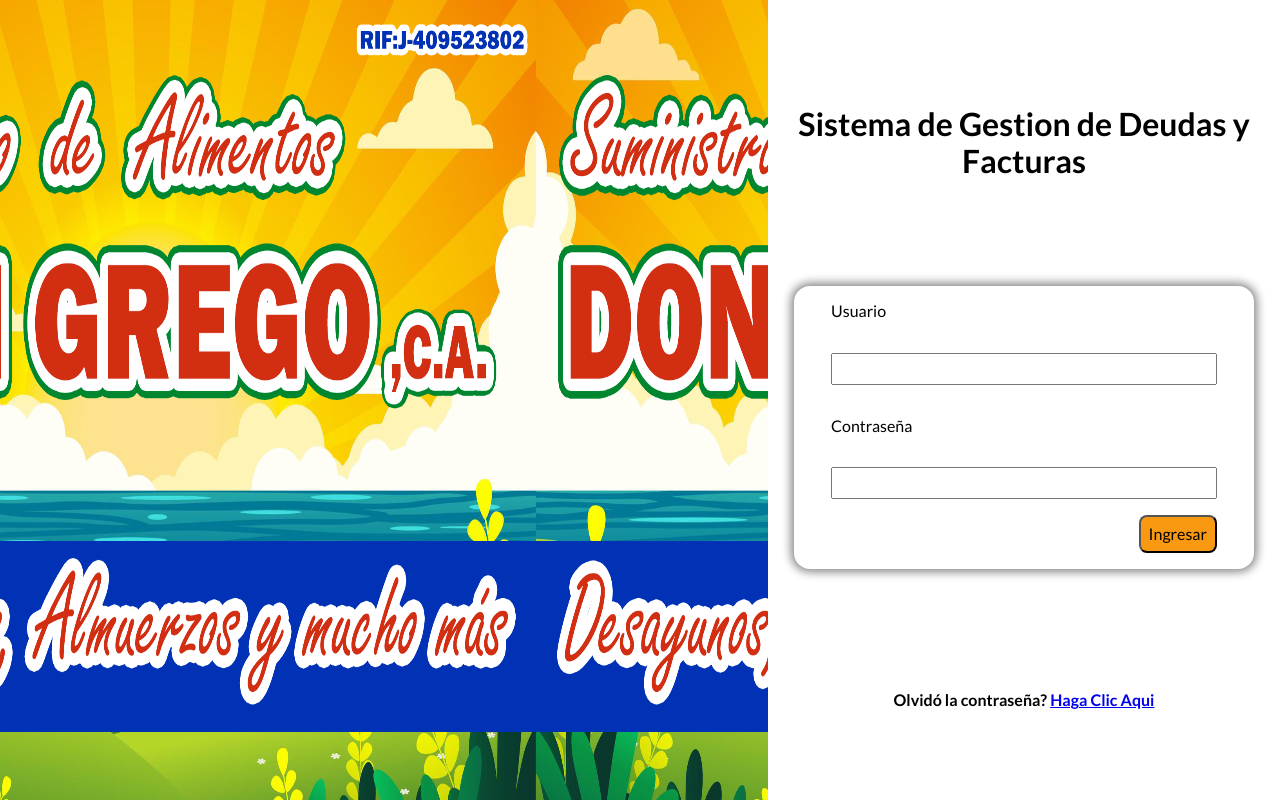
After one commit to oloco2792/sgdf, a PHP site: template vistas/login.php in a window 1280 px wide. The commit adds this page. Run offline with PHP 8.4, Linux system fonts and the light colour scheme; the template is opened without the code that fills it, so the values that code supplies are empty.

Commit message:
Se hicieron cositas

```diff
--- a/css/styles.css
+++ b/css/styles.css
@@ -1,8 +1,13 @@
 :root{
-	--fuentePrincipal: 'Roboto', 'Arial', 'Times New Roman', sans-serif;
+	--fuentePrincipal: 'Lato', 'Arial', 'Times New Roman', sans-serif;
 	--blanco: #ffffff;
+	--grisClaro: #CBCCCB;
 	--negro: #000000;
-	--amarillo: #fbff49;
+	--amarillo: #F6E307;
+	--amarilloOscuro: #FAD514;
+	--naranja: #F99811;
+	--amarilloLimon: #FAF4B6;
+	--amarilloPastel: #FFEB3B;
 }
 
 /**Globales**/
@@ -22,12 +27,12 @@
 }
 
 
-p{
+/**p{
 	line-height: 2rem;
 }
 
 h1{
-	font-size: 2,8rem;
+	font-size: 2.5rem;
 }
 
 h2{
@@ -40,9 +45,13 @@
 
 h4{
 	font-size: 1.5rem;
-}
+}**/
 
 /**Utilidades**/
+
+.display-flex{
+	display: flex;
+}
 
 .contenedor{
 	max-width: 120rem;
@@ -66,8 +75,14 @@
 	box-shadow: 0px 0px 10px 3px rgba(0,0,0,0.48);
 	-webkit-box-shadow: 0px 0px 10px 3px rgba(0,0,0,0.48);
 	-moz-box-shadow: 0px 0px 10px 3px rgba(0,0,0,0.48);
-	padding: 2rem;
+
+	padding: 1rem;
 	border-radius: 1rem;
+	margin: 0 auto;
+}
+
+.fondo-blanco{
+	background-color: var(--blanco);
 }
 
 .gray-out{
@@ -77,7 +92,37 @@
 .boton-derecha{
 	display: flex;
 	justify-content: flex-end;
+	width: 95%;
 }
+
+/**==Navegacion==**/
+
+.contenedor--bg{
+	background-color: var(--amarilloPastel);
+}
+
+.navegacion{
+	display: flex;
+	flex-direction: row;
+	background-color: var(--amarilloPastel);
+	justify-content: space-evenly;
+}
+
+.navegacion__opcion{
+	text-transform: uppercase;
+	text-decoration: none;
+	padding: 2rem;
+	color: var(--negro)
+}
+
+.navegacion__opcion:visited{
+	text-decoration: none;
+}
+
+
+/**==CUERPO==**/
+
+/**===LOGIN===**/
 
 /**Dos Paneles**/
 
@@ -89,21 +134,83 @@
 .izquierda{
 	height: 100vh;
 	width: 60%;
-	background-image: url(../img/bg.jpg);
-	background-repeat: no-repeat;
+    background-image: url(../img/bg.jpg);
+	background-repeat: round;
 	background-size: cover;
-	filter: brightness(40%);
+    background-position:center top;
+	color: var(--blanco);
 }
 
 .derecha{
-	background-color: blue;
+	position: relative;
 	height: 100vh;
 	width: 40%;
 }
 
+/**Login(derecha)**/
 
-/**.footer{
+.login{
+	display: flex;
+	flex-direction: column;
+}
+
+.login__header{
+	display: flex;
+	flex-direction: column;
+	justify-content: center;
+	padding: 1rem;
 	text-align: center;
-	background-color: black;
-	color: white;
-}**/
+	flex: 1 1 auto;
+}
+
+/**Formulario**/
+
+.login__form{
+	margin: 0 auto;
+	width: 90%;
+	flex: 1 1 auto;
+}
+
+.login__form__label{
+
+}
+
+.login__form__campos{
+	display: flex;
+	flex-direction: column;
+	justify-content: space-evenly;
+	gap: 2rem;
+}
+
+.login__form__input{
+	height: 2rem;
+}
+
+.login__form__boton{
+	padding: 0.5rem;
+	margin-top: 1rem;
+	background-color: var(--naranja);
+	border-radius: 0.5rem;
+}
+
+.login__footer{
+	display: flex;
+	flex-direction: column;
+	justify-content: center;
+	padding-top: 2rem;
+	text-align: center;
+	flex: 1 1 auto;
+}
+
+/**=== 404 ===**/
+
+.body-error{
+	flex-direction: column;
+	justify-content: center;
+
+}
+
+.err404{
+	margin: 0 auto;
+	font-size: 3rem;
+}
--- a/include/head.php
+++ b/include/head.php
@@ -1,8 +1,14 @@
     <meta charset="UTF-8">
     <meta name="viewport" content="width=device-width, initial-scale=1.0">
+    <!--Roboto-->
     <link rel="preconnect" href="https://fonts.googleapis.com">
     <link rel="preconnect" href="https://fonts.gstatic.com" crossorigin>
     <link href="https://fonts.googleapis.com/css2?family=Roboto:ital,wght@0,100..900;1,100..900&display=swap" rel="stylesheet">
+    <!--Lato-->
+    <link rel="preconnect" href="https://fonts.googleapis.com">
+    <link rel="preconnect" href="https://fonts.gstatic.com" crossorigin>
+    <link href="https://fonts.googleapis.com/css2?family=Lato:wght@400;700&display=swap" rel="stylesheet">
+    <!--CSS-->
     <link rel="preconnect" href="css/normalize.css" as="style">
     <link rel="stylesheet" href="css/normalize.css">
     <link rel="preconnect" href="css/styles.css" as="style">
--- /dev/null
+++ b/include/session_start.php
@@ -0,0 +1,3 @@
+<?php
+session_name("sgdf");
+?>
--- /dev/null
+++ b/vistas/login.php
@@ -0,0 +1,36 @@
+<!DOCTYPE html>
+<html lang="en">
+<head>
+    <?php include 'include/head.php';?>
+    <title>Inicio de Sesion</title>
+</head>
+<body>
+    <div class="caja_flex">
+
+        <section class="izquierda">
+        </section>
+        <main class="derecha login">
+            <div class="login__header">
+                <h1>Sistema de Gestion de Deudas y Facturas</h1>
+            </div>
+            <div class="caja width90 fondo-blanco">
+                <div class="login__form">
+                <form class="login__form__campos" method="POST" action="">
+                    <label class="login__form__label" for="name">Usuario</label>
+                    <input class="login__form__input"type="text" name="user" pattern="[a-zA-Z0-9]{4, 20}" maxlength="20" required>
+
+                    <label class="login__form__label" for="pass">Contraseña</label>
+                    <input class="login__form__input" type="password" name="pass" pattern="[a-zA-Z0-9]{4, 20}" maxlength="20" required>
+                </div>
+                <div class="boton-derecha">
+                    <input class="login__form__boton"type="submit" value="Ingresar">
+                </div>
+                </form>
+            </div>
+            <div class="login__footer">
+                <h4>Olvidó la contraseña? <a href=#>Haga Clic Aqui</a></h4>
+            </div>
+        </main>
+    </div>
+</body>
+</html>
```
Also changed, not shown: include/navbar.php (added, +8 -0 lines), index.php (+20 -5 lines), js/ajax.js (added, +34 -0 lines), php/main.php (added, +47 -0 lines), vistas/404.php (added, +14 -0 lines), img/bg.jpg, include/script.php (added), vistas/home.php (added).
